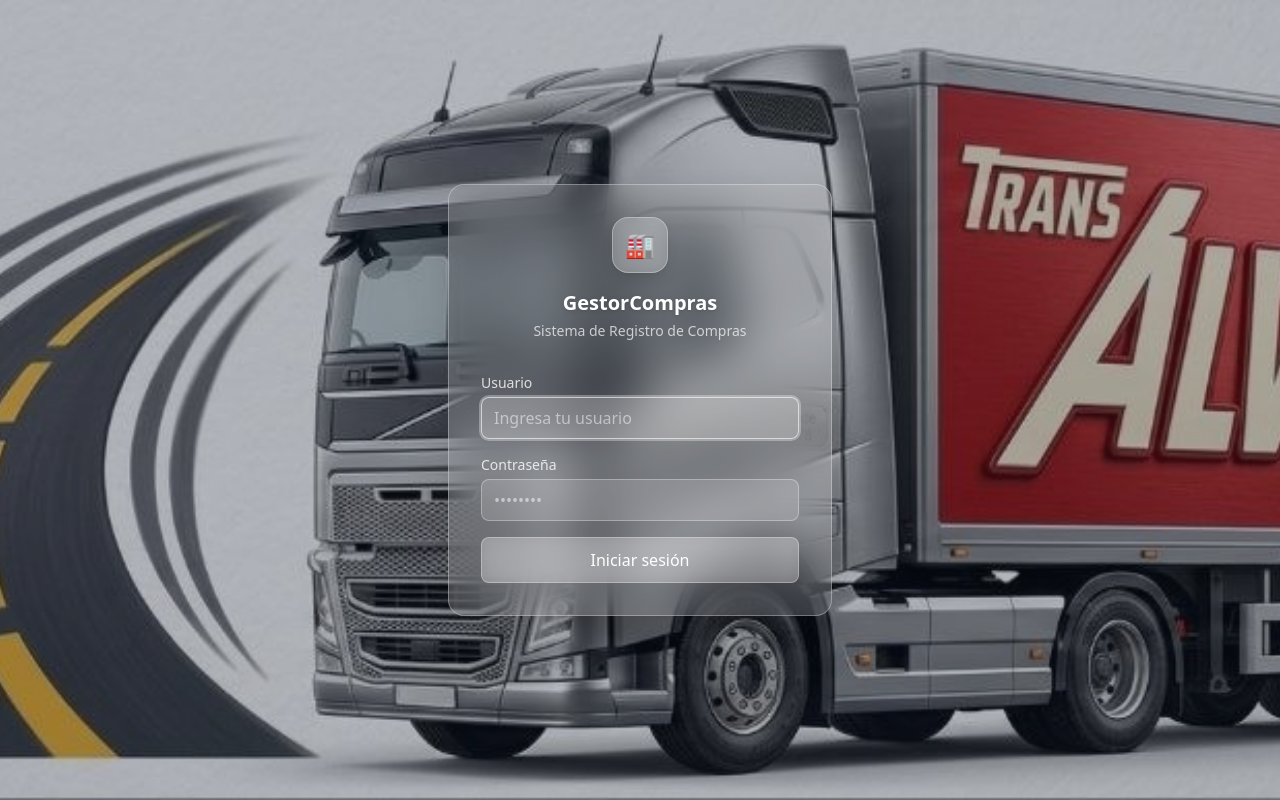
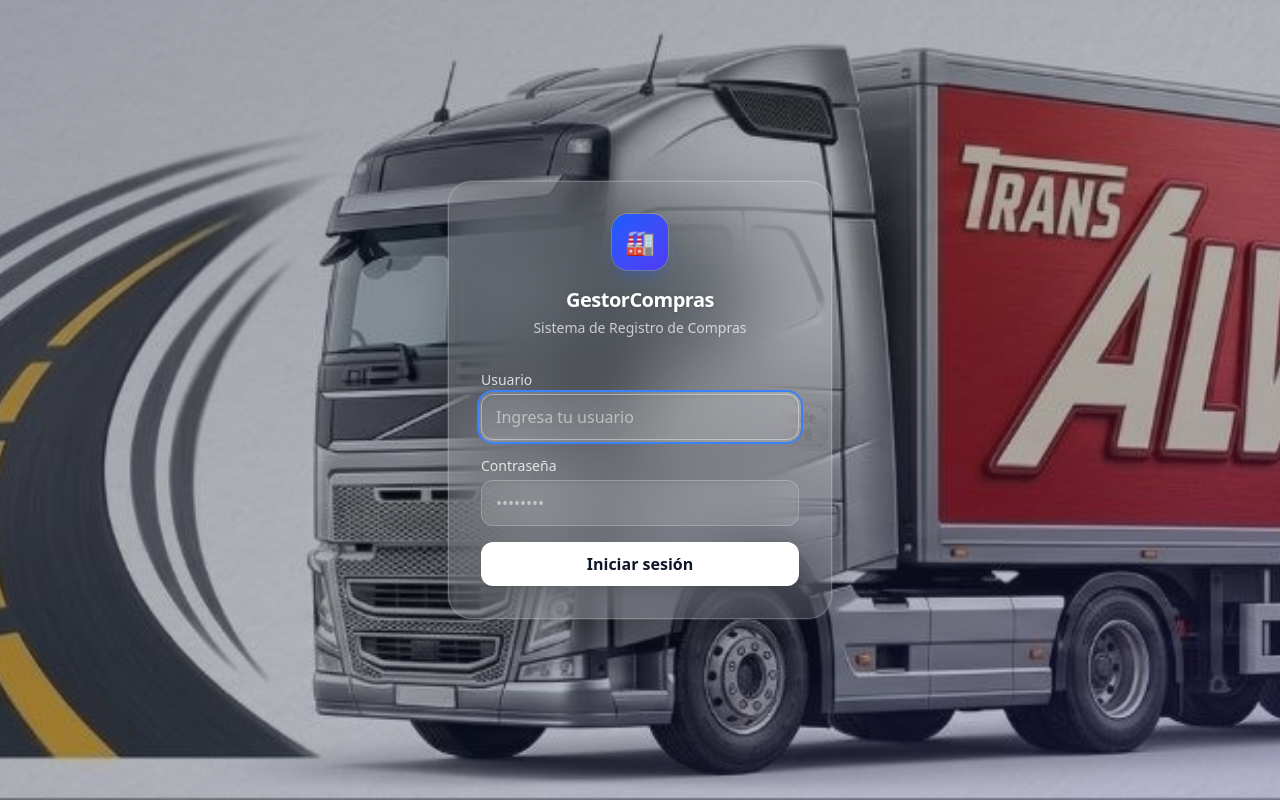
Before and after one commit to Eynar-Cast/TRUCK-SYSTEM, a Next.js app: page /login in a window 1280 px wide. Built offline with nearby package versions, Linux system fonts and the light colour scheme.

Commit message:
Base de datos Blob

```diff
--- a/app/(app)/layout.jsx
+++ b/app/(app)/layout.jsx
@@ -45,7 +45,7 @@ export default async function AppLayout({ children }) {
   const nombre = sesion.nombre;
 
   return (
-    <div className="min-h-screen bg-slate-100 dark:bg-slate-950 flex">
+    <div className="min-h-screen bg-gradient-to-br from-slate-50 via-slate-100 to-slate-50 dark:from-slate-950 dark:via-slate-900 dark:to-slate-950 flex">
       {/* Desktop sidebar */}
       <Sidebar items={items} nombre={nombre} />
 
@@ -54,7 +54,7 @@ export default async function AppLayout({ children }) {
         {/* Mobile header */}
         <MobileHeader items={items} nombre={nombre} />
 
-        <main className="flex-1 p-4 md:p-6 min-w-0 overflow-x-hidden">{children}</main>
+        <main className="flex-1 p-4 md:p-6 lg:p-8 min-w-0 overflow-x-hidden">{children}</main>
       </div>
     </div>
   );
--- a/app/(auth)/login/page.jsx
+++ b/app/(auth)/login/page.jsx
@@ -48,17 +48,17 @@ function LoginForm() {
         className="absolute inset-0 bg-cover bg-center bg-no-repeat"
         style={{ backgroundImage: "url('/imagenes/login.jpg')" }}
       />
-      {/* Overlay neutro para dar contraste sin tintes de color */}
-      <div className="absolute inset-0 bg-slate-900/30" />
+      {/* Overlay con gradiente para contraste */}
+      <div className="absolute inset-0 bg-gradient-to-br from-slate-900/40 via-slate-900/30 to-indigo-900/30" />
 
       {/* Tarjeta de vidrio (glassmorphism) */}
-      <div className="relative z-10 w-full max-w-sm rounded-2xl p-8 shadow-2xl border border-white/30 bg-white/15 backdrop-blur-xl">
+      <div className="relative z-10 w-full max-w-sm rounded-[1.5rem] p-8 shadow-[0_20px_60px_-15px_rgba(0,0,0,0.4)] border border-white/20 bg-white/[0.12] backdrop-blur-2xl ring-1 ring-white/10">
         <div className="text-center mb-8">
-          <div className="w-14 h-14 rounded-2xl flex items-center justify-center mx-auto mb-4 text-2xl bg-white/20 border border-white/30 backdrop-blur shadow-lg">
+          <div className="w-14 h-14 rounded-2xl flex items-center justify-center mx-auto mb-4 text-2xl bg-gradient-to-br from-blue-600 to-indigo-600 shadow-lg shadow-blue-600/25 ring-1 ring-white/20">
             🏭
           </div>
-          <h1 className="text-xl font-bold text-white drop-shadow">GestorCompras</h1>
-          <p className="text-white/70 text-sm mt-1">Sistema de Registro de Compras</p>
+          <h1 className="text-xl font-bold text-white drop-shadow tracking-tight">GestorCompras</h1>
+          <p className="text-white/70 text-sm mt-1 font-medium">Sistema de Registro de Compras</p>
         </div>
 
         {avisoSesion && !error && (
@@ -82,7 +82,7 @@ function LoginForm() {
               type="text"
               value={username}
               onChange={(e) => setUsername(e.target.value)}
-              className="w-full px-3 py-2 rounded-lg outline-none bg-white/15 border border-white/30 text-white placeholder-white/50 focus:bg-white/25 focus:border-white/60 focus:ring-2 focus:ring-white/30 transition"
+              className="w-full px-3.5 py-2.5 rounded-xl outline-none bg-white/[0.12] border border-white/20 text-white placeholder-white/50 focus:bg-white/[0.18] focus:border-white/40 focus:ring-2 focus:ring-white/20 transition-all shadow-inner"
               placeholder="Ingresa tu usuario"
               autoFocus
             />
@@ -95,14 +95,14 @@ function LoginForm() {
               type="password"
               value={password}
               onChange={(e) => setPassword(e.target.value)}
-              className="w-full px-3 py-2 rounded-lg outline-none bg-white/15 border border-white/30 text-white placeholder-white/50 focus:bg-white/25 focus:border-white/60 focus:ring-2 focus:ring-white/30 transition"
+              className="w-full px-3.5 py-2.5 rounded-xl outline-none bg-white/[0.12] border border-white/20 text-white placeholder-white/50 focus:bg-white/[0.18] focus:border-white/40 focus:ring-2 focus:ring-white/20 transition-all shadow-inner"
               placeholder="••••••••"
             />
           </div>
           <button
             type="submit"
             disabled={cargando}
-            className="w-full bg-white/25 hover:bg-white/40 disabled:opacity-60 text-white font-medium py-2.5 rounded-lg transition backdrop-blur border border-white/30"
+            className="w-full bg-white text-slate-900 hover:bg-white/90 disabled:opacity-60 font-semibold py-2.5 rounded-xl transition-all shadow-lg shadow-black/10 hover:shadow-xl hover:-translate-y-0.5 active:translate-y-0"
           >
             {cargando ? 'Ingresando...' : 'Iniciar sesión'}
           </button>
--- a/app/globals.css
+++ b/app/globals.css
@@ -6,11 +6,24 @@
 :root {
   --background: #f1f5f9;
   --foreground: #0f172a;
+  --card: #ffffff;
+  --card-foreground: #0f172a;
+  --primary: #2563eb;
+  --primary-foreground: #ffffff;
+  --muted: #f8fafc;
+  --border: #e2e8f0;
+  --ring: #3b82f6;
+  --radius: 0.75rem;
   color: #0f172a;
 }
 
 html.dark {
+  --background: #020617;
   --foreground: #e2e8f0;
+  --card: #0f172a;
+  --card-foreground: #e2e8f0;
+  --muted: #0f172a;
+  --border: #1e293b;
   color-scheme: dark;
   color: #e2e8f0;
 }
@@ -22,13 +35,29 @@ html.dark {
   --font-mono: var(--font-geist-mono);
 }
 
+* {
+  scrollbar-width: thin;
+  scrollbar-color: #cbd5e1 transparent;
+}
+html.dark * {
+  scrollbar-color: #334155 transparent;
+}
+
+::selection {
+  background: #2563eb;
+  color: white;
+}
+
 body {
   background: var(--background);
   color: var(--foreground);
   font-family: var(--font-sans), Arial, Helvetica, sans-serif;
+  -webkit-font-smoothing: antialiased;
+  -moz-osx-font-smoothing: grayscale;
+  text-rendering: optimizeLegibility;
 }
 
-/* ── Animación para el componente Toast ── */
+/* ── Animaciones ── */
 @keyframes slide-up {
   from {
     opacity: 0;
@@ -40,13 +69,65 @@ body {
   }
 }
 
+@keyframes fade-in {
+  from { opacity: 0; }
+  to { opacity: 1; }
+}
+
+@keyframes scale-in {
+  from { opacity: 0; transform: scale(0.96); }
+  to { opacity: 1; transform: scale(1); }
+}
+
 .animate-slide-up {
   animation: slide-up 0.25s ease-out;
+}
+
+.animate-fade-in {
+  animation: fade-in 0.3s ease-out;
+}
+
+.animate-scale-in {
+  animation: scale-in 0.2s ease-out;
 }
 
 html, body {
   overflow-x: hidden;
   max-width: 100vw;
+  scroll-behavior: smooth;
+}
+
+/* Focus visible mejorado */
+*:focus-visible {
+  outline: 2px solid var(--ring);
+  outline-offset: 2px;
+}
+
+/* Transición suave de tema */
+html {
+  transition: color 0.2s ease, background-color 0.2s ease;
+}
+
+/* Scrollbar webkit */
+::-webkit-scrollbar {
+  width: 6px;
+  height: 6px;
+}
+::-webkit-scrollbar-track {
+  background: transparent;
+}
+::-webkit-scrollbar-thumb {
+  background: #cbd5e1;
+  border-radius: 999px;
+}
+::-webkit-scrollbar-thumb:hover {
+  background: #94a3b8;
+}
+html.dark ::-webkit-scrollbar-thumb {
+  background: #334155;
+}
+html.dark ::-webkit-scrollbar-thumb:hover {
+  background: #475569;
 }
 /* ── Estilos de impresión (para reportes) ── */
 @media print {
--- a/app/layout.js
+++ b/app/layout.js
@@ -14,7 +14,7 @@ export const viewport = {
 export default function RootLayout({ children }) {
   return (
     <html lang="es" suppressHydrationWarning>
-      <body className="antialiased bg-slate-100 dark:bg-slate-950">
+      <body className="antialiased bg-slate-50 dark:bg-slate-950 selection:bg-blue-600 selection:text-white">
         <script
           dangerouslySetInnerHTML={{
             __html: `(function(){try{var t=localStorage.getItem('gestor-tema');var d=t?t==='oscuro':window.matchMedia('(prefers-color-scheme: dark)').matches;if(d)document.documentElement.classList.add('dark');}catch(e){}})();`,
--- a/components/nav/CambiarPassword.jsx
+++ b/components/nav/CambiarPassword.jsx
@@ -47,9 +47,9 @@ export default function CambiarPassword() {
     <>
       <button
         onClick={abrir}
-        className="w-full text-left px-3 py-2 rounded-lg text-sm text-slate-300 hover:bg-white/10 hover:text-white"
+        className="w-full text-left flex items-center gap-2.5 px-3 py-2 rounded-xl text-[13px] font-medium text-slate-400 hover:bg-white/[0.06] hover:text-white ring-1 ring-transparent hover:ring-white/10 transition-all"
       >
-        🔑 Mi contraseña
+        <span className="w-7 h-7 rounded-lg bg-white/[0.04] flex items-center justify-center text-sm">🔑</span> Mi contraseña
       </button>
 
       {abierto && (
--- a/components/nav/LogoutButton.jsx
+++ b/components/nav/LogoutButton.jsx
@@ -9,8 +9,8 @@ export default function LogoutButton() {
     router.refresh();
   }
   return (
-    <button onClick={handleLogout} className="w-full text-left px-3 py-2 rounded-lg text-sm text-slate-300 hover:bg-white/10 hover:text-white">
-      🚪 Cerrar sesión
+    <button onClick={handleLogout} className="w-full text-left flex items-center gap-2.5 px-3 py-2 rounded-xl text-[13px] font-medium text-slate-400 hover:bg-red-500/10 hover:text-red-400 ring-1 ring-transparent hover:ring-red-500/20 transition-all">
+      <span className="w-7 h-7 rounded-lg bg-white/[0.04] flex items-center justify-center text-sm">🚪</span> Cerrar sesión
     </button>
   );
 }
--- a/components/nav/ThemeToggle.jsx
+++ b/components/nav/ThemeToggle.jsx
@@ -14,7 +14,7 @@ export default function ThemeToggle({ variant = 'fila' }) {
         onClick={toggle}
         aria-label="Cambiar tema"
         title="Cambiar tema"
-        className="w-9 h-9 flex items-center justify-center text-lg rounded-lg hover:bg-white/10 transition"
+        className="w-9 h-9 flex items-center justify-center text-lg rounded-xl bg-white/[0.06] hover:bg-white/10 ring-1 ring-white/10 hover:ring-white/15 transition-all"
       >
         <span className="dark:hidden">🌙</span>
         <span className="hidden dark:inline">☀️</span>
@@ -26,9 +26,9 @@ export default function ThemeToggle({ variant = 'fila' }) {
     <button
       onClick={toggle}
       aria-label="Cambiar tema"
-      className="group w-full text-left flex items-center gap-3 px-3 py-2 rounded-xl text-sm text-slate-400 hover:bg-white/5 hover:text-white transition-colors"
+      className="group w-full text-left flex items-center gap-3 px-3 py-2 rounded-xl text-sm text-slate-400 hover:bg-white/[0.06] hover:text-white ring-1 ring-transparent hover:ring-white/10 transition-all"
     >
-      <span className="w-7 h-7 rounded-lg flex items-center justify-center text-base bg-white/5 group-hover:bg-white/10">
+      <span className="w-7 h-7 rounded-lg flex items-center justify-center text-base bg-white/5 group-hover:bg-white/10 ring-1 ring-white/5">
         <span className="dark:hidden">🌙</span>
         <span className="hidden dark:inline">☀️</span>
       </span>
```
Also changed, not shown: components/nav/MobileHeader.jsx (+18 -15 lines), components/nav/Sidebar.jsx (+19 -9 lines), components/ui/Badge.jsx (+12 -12 lines), components/ui/StatCard.jsx (+21 -10 lines).
